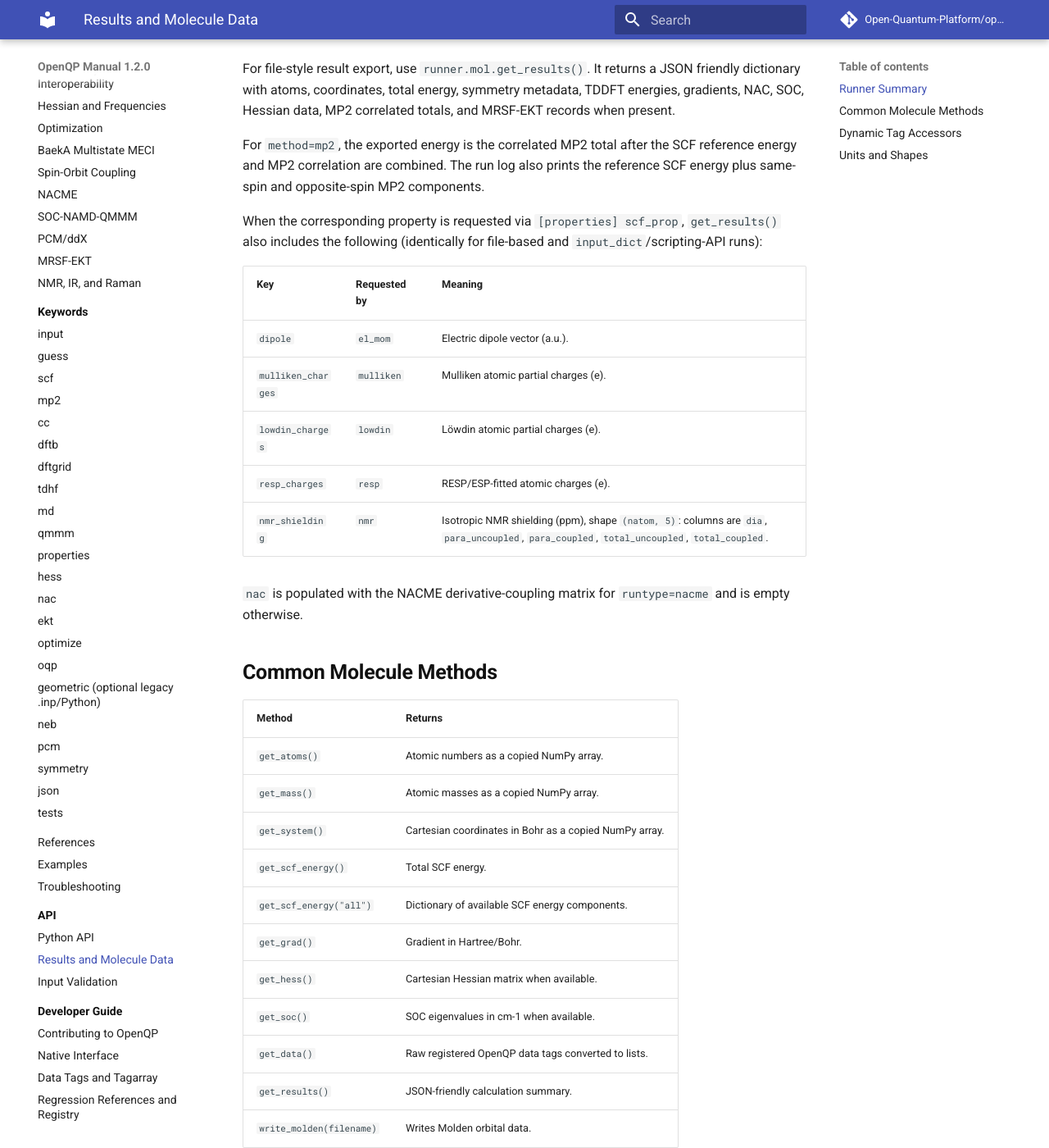
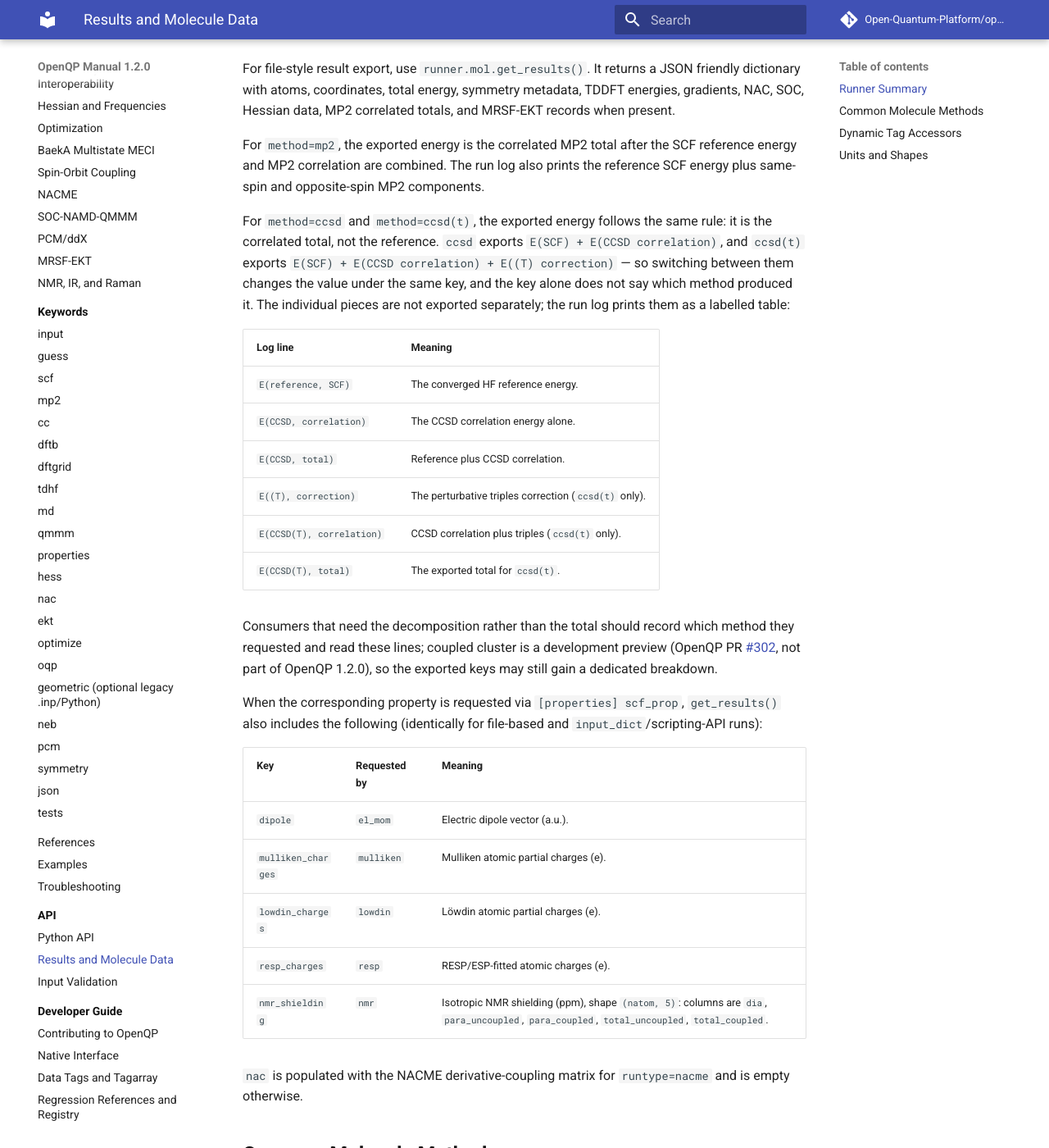
Before and after one commit to Open-Quantum-Platform/openqp-docs, an MkDocs documentation site: the page built from docs/api/results.md, in a window 1280 px wide and 1400 px high, scrolled down 911 px. Shown: the whole window at 82% size. Built offline with MkDocs 1.6.1 and Material for MkDocs 9.7.7, drawn with Linux system fonts in a browser that asks for light colours; comment, search, counter and statistics services are not loaded.

Commit message:
Address second review: preview-branch links, and the CC results contract
Two more points from the Codex review.

The runnable-inputs link pointed at tree/main, where examples/CC does not
exist yet -- a reader who had just been told to build the preview branch would
have followed it to a 404. It now points at the PR's source branch, with a
note to switch it to main once the implementation merges.

docs/api/results.md documented correlated-total replacement only for MP2, so a
consumer of get_results()["energy"] had no way to know that CC exports the
correlated total either, that the value silently changes meaning between ccsd
and ccsd(t), or where the decomposition lives. The reference now states the
contract and tabulates the log lines that carry the individual pieces.

```diff
--- a/docs/api/results.md
+++ b/docs/api/results.md
@@ -37,6 +37,29 @@ MRSF-EKT records when present.
 For `method=mp2`, the exported energy is the correlated MP2 total after the
 SCF reference energy and MP2 correlation are combined. The run log also prints
 the reference SCF energy plus same-spin and opposite-spin MP2 components.
+
+For `method=ccsd` and `method=ccsd(t)`, the exported energy follows the same
+rule: it is the correlated total, not the reference. `ccsd` exports
+`E(SCF) + E(CCSD correlation)`, and `ccsd(t)` exports
+`E(SCF) + E(CCSD correlation) + E((T) correction)` — so switching between them
+changes the value under the same key, and the key alone does not say which
+method produced it. The individual pieces are not exported separately; the run
+log prints them as a labelled table:
+
+| Log line | Meaning |
+| --- | --- |
+| `E(reference, SCF)` | The converged HF reference energy. |
+| `E(CCSD, correlation)` | The CCSD correlation energy alone. |
+| `E(CCSD, total)` | Reference plus CCSD correlation. |
+| `E((T), correction)` | The perturbative triples correction (`ccsd(t)` only). |
+| `E(CCSD(T), correlation)` | CCSD correlation plus triples (`ccsd(t)` only). |
+| `E(CCSD(T), total)` | The exported total for `ccsd(t)`. |
+
+Consumers that need the decomposition rather than the total should record
+which method they requested and read these lines; coupled cluster is a
+development preview (OpenQP PR
+[#302](https://github.com/Open-Quantum-Platform/openqp/pull/302), not part of
+OpenQP 1.2.0), so the exported keys may still gain a dedicated breakdown.
 
 When the corresponding property is requested via `[properties] scf_prop`,
 `get_results()` also includes the following (identically for file-based and
```
Also changed, not shown: docs/workflows/coupled-cluster.md (+5 -2 lines).
